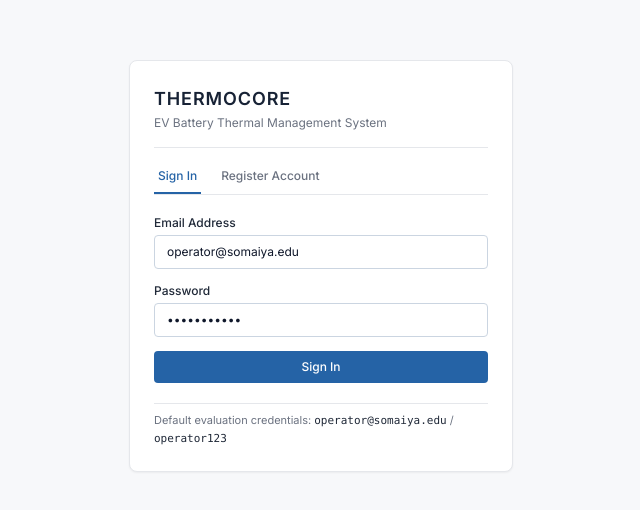
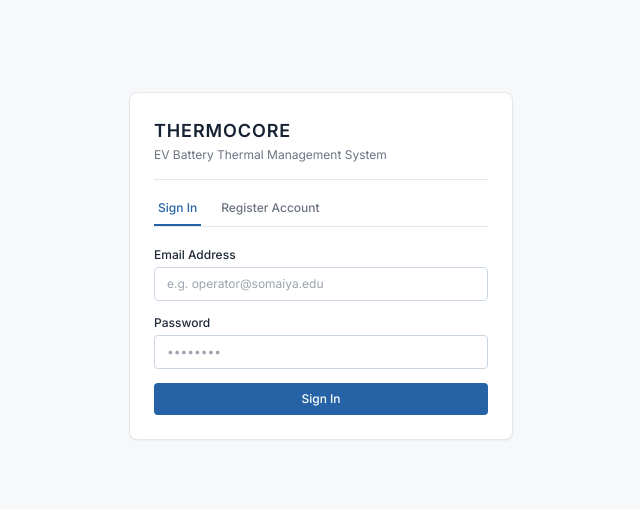
Before and after one commit to Shravani-3005/Java-Ev-battery-project, a React (Vite) app in the folder frontend/: page /login in a window 1280 px wide. Shown: the part 134-644 px from the top of the page, without its empty margins (319-959 px from the left). Built offline with nearby package versions, Linux system fonts and the light colour scheme; no server answers.

Commit message:
style: remove demo evaluator credentials box and reset login inputs to blank

```diff
--- a/frontend/src/pages/LoginPage.jsx
+++ b/frontend/src/pages/LoginPage.jsx
@@ -4,8 +4,8 @@ import { authApi } from '../api/client';
 
 export default function LoginPage() {
   const [isLogin, setIsLogin] = useState(true);
-  const [email, setEmail] = useState('operator@somaiya.edu');
-  const [password, setPassword] = useState('operator123');
+  const [email, setEmail] = useState('');
+  const [password, setPassword] = useState('');
   const [error, setError] = useState('');
   const [loading, setLoading] = useState(false);
   const navigate = useNavigate();
@@ -115,9 +115,7 @@ export default function LoginPage() {
           </button>
         </form>
 
-        <div className="text-[11px] text-[#6B7280] pt-2 border-t border-[#E5E7EB]">
-          Default evaluation credentials: <code className="text-[#202938]">operator@somaiya.edu</code> / <code className="text-[#202938]">operator123</code>
-        </div>
+
       </div>
     </div>
   );
```
